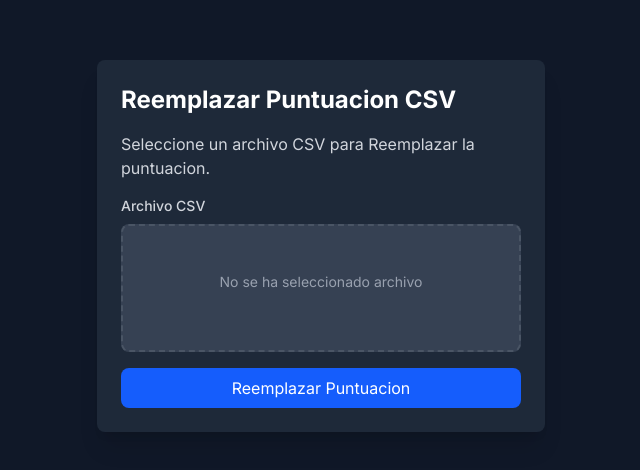
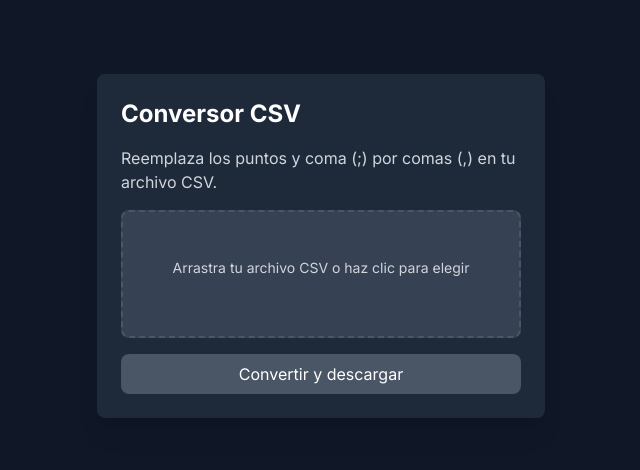
Before and after one commit to DreamWeavers-interactive-studio/csv-converter, a Next.js app: page / in a window 1280 px wide. Shown: the part 154-624 px from the top of the page, without its empty margins (319-959 px from the left). Built offline with nearby package versions, Linux system fonts and the light colour scheme.

Commit message:
feat(ui): rewrite converter with drag and drop, feedback and a11y

```diff
--- a/src/app/page.js
+++ b/src/app/page.js
@@ -1,7 +1,7 @@
-import CSVUploader from '@/components/CSVUploader';
+import CSVConverter from '@/components/CSVConverter';
 
 export default function Home() {
   return (
-    <CSVUploader />
+    <CSVConverter />
   );
 }
--- /dev/null
+++ b/src/components/CSVConverter.js
@@ -0,0 +1,141 @@
+'use client';
+import React, { useState } from 'react';
+import { convertCsv, validateCsvFile } from '@/lib/csv';
+
+export default function CSVConverter() {
+    const [file, setFile] = useState(null);
+    const [isDragging, setIsDragging] = useState(false);
+    const [isConverting, setIsConverting] = useState(false);
+    const [status, setStatus] = useState({ type: null, message: '' });
+
+    const showError = (message) => setStatus({ type: 'error', message });
+    const showSuccess = (message) => setStatus({ type: 'success', message });
+
+    const handleFile = (selected) => {
+        setStatus({ type: null, message: '' });
+        if (!selected) return;
+
+        const { valid, error } = validateCsvFile(selected);
+        if (!valid) {
+            setFile(null);
+            showError(error);
+            return;
+        }
+        setFile(selected);
+    };
+
+    const handleFileChange = (event) => {
+        handleFile(event.target.files[0]);
+    };
+
+    const handleDragOver = (event) => {
+        event.preventDefault();
+        setIsDragging(true);
+    };
+
+    const handleDragLeave = () => {
+        setIsDragging(false);
+    };
+
+    const handleDrop = (event) => {
+        event.preventDefault();
+        setIsDragging(false);
+        handleFile(event.dataTransfer.files[0]);
+    };
+
+    const convertAndDownload = async (event) => {
+        event.preventDefault();
+        if (!file) {
+            showError('Selecciona un archivo CSV primero.');
+            return;
+        }
+
+        setIsConverting(true);
+        setStatus({ type: null, message: '' });
+
+        try {
+            const text = await file.text();
+            const convertedText = convertCsv(text);
+
+            const blob = new Blob([convertedText], { type: 'text/csv;charset=utf-8;' });
+            const url = URL.createObjectURL(blob);
+            const link = document.createElement('a');
+            link.href = url;
+            link.setAttribute('download', `converted_${file.name}`);
+            document.body.appendChild(link);
+            link.click();
+            document.body.removeChild(link);
+            URL.revokeObjectURL(url);
+
+            showSuccess(`Archivo convertido y descargado: converted_${file.name}`);
+        } catch (error) {
+            console.error('Error al convertir el archivo:', error);
+            showError('Hubo un error al convertir el archivo. Inténtalo de nuevo.');
+        } finally {
+            setIsConverting(false);
+        }
+    };
+
+    return (
+        <div className="flex items-center justify-center min-h-screen bg-gray-900">
+            <div className="w-full max-w-md p-6 bg-gray-800 rounded-lg shadow-xl">
+                <h1 className="mb-4 text-2xl font-bold text-white">Conversor CSV</h1>
+                <p className="mb-4 text-gray-300">
+                    Reemplaza los puntos y coma (;) por comas (,) en tu archivo CSV.
+                </p>
+                <form onSubmit={convertAndDownload} aria-busy={isConverting}>
+                    <div className="mb-4">
+                        <label
+                            onDragOver={handleDragOver}
+                            onDragLeave={handleDragLeave}
+                            onDrop={handleDrop}
+                            className={`flex flex-col items-center justify-center w-full h-32 border-2 border-dashed rounded-lg cursor-pointer bg-gray-700 transition-colors hover:bg-gray-600 focus-within:border-blue-400 focus-within:ring-2 focus-within:ring-blue-500 focus-within:bg-blue-900/40 ${
+                                isDragging
+                                    ? 'border-blue-400 bg-blue-900/40'
+                                    : 'border-gray-600'
+                            }`}
+                        >
+                            <span className="flex flex-col items-center justify-center pt-5 pb-6 px-4 text-center">
+                                <span className="mb-2 block text-sm text-gray-300">
+                                    {file
+                                        ? file.name
+                                        : 'Arrastra tu archivo CSV o haz clic para elegir'}
+                                </span>
+                            </span>
+                            <input
+                                id="csv-file"
+                                type="file"
+                                className="sr-only"
+                                accept=".csv,text/csv"
+                                onChange={handleFileChange}
+                            />
+                        </label>
+                    </div>
+
+                    {status.type === 'error' && (
+                        <p role="alert" className="mb-4 text-sm text-red-400">
+                            {status.message}
+                        </p>
+                    )}
+                    {status.type === 'success' && (
+                        <p role="status" className="mb-4 text-sm text-green-400">
+                            {status.message}
+                        </p>
+                    )}
+
+                    <button
+                        type="submit"
+                        disabled={!file || isConverting}
+                        className={`w-full px-4 py-2 text-white rounded-lg transition-colors ${
+                            !file || isConverting
+                                ? 'bg-gray-600 cursor-not-allowed'
+                                : 'bg-blue-600 hover:bg-blue-700 focus:outline-none focus:ring-2 focus:ring-blue-500 focus:ring-opacity-50'
+                        }`}
+                    >
+                        {isConverting ? 'Convirtiendo...' : 'Convertir y descargar'}
+                    </button>
+                </form>
+            </div>
+        </div>
+    );
+}
--- a/src/components/CSVUploader.js
+++ /dev/null
@@ -1,84 +0,0 @@
-'use client';
-import React, { useState } from 'react';
-
-export default function CSVConverter() {
-    const [file, setFile] = useState(null);
-
-    const handleFileChange = (event) => {
-        setFile(event.target.files[0]);
-    };
-
-    const convertAndDownload = async (event) => {
-        event.preventDefault();
-        if (!file) {
-            alert('Por favor, seleccione un archivo primero.');
-            return;
-        }
-
-        try {
-            // Leer el archivo
-            const text = await file.text();
-
-            // Reemplazar punto y coma por comas
-            const convertedText = text.replace(/;/g, ',');
-
-            // Crear un nuevo Blob con el contenido convertido
-            const blob = new Blob([convertedText], { type: 'text/csv;charset=utf-8;' });
-
-            // Crear un enlace de descarga
-            const url = URL.createObjectURL(blob);
-            const link = document.createElement('a');
-            link.href = url;
-            link.setAttribute('download', `converted_${file.name}`);
-
-            // Simular clic en el enlace para iniciar la descarga
-            document.body.appendChild(link);
-            link.click();
-
-            // Limpiar
-            document.body.removeChild(link);
-            URL.revokeObjectURL(url);
-        } catch (error) {
-            console.error('Error al convertir el archivo:', error);
-            alert('Hubo un error al convertir el archivo. Por favor, inténtelo de nuevo.');
-        }
-    };
-
-    return (
-        <div className="flex items-center justify-center min-h-screen bg-gray-900">
-            <div className="w-full max-w-md p-6 bg-gray-800 rounded-lg shadow-xl">
-                <h2 className="mb-4 text-2xl font-bold text-white">Reemplazar Puntuacion CSV</h2>
-                <p className="mb-4 text-gray-300">Seleccione un archivo CSV para Reemplazar la puntuacion.</p>
-                <form onSubmit={convertAndDownload}>
-                    <div className="mb-4">
-                        <label className="block mb-2 text-sm font-medium text-gray-300" htmlFor="csv-file">
-                            Archivo CSV
-                        </label>
-                        <div className="flex items-center justify-center w-full">
-                            <label className="flex flex-col items-center justify-center w-full h-32 border-2 border-gray-600 border-dashed rounded-lg cursor-pointer bg-gray-700 hover:bg-gray-600">
-                                <div className="flex flex-col items-center justify-center pt-5 pb-6">
-                                    <p className="mb-2 text-sm text-gray-400">
-                                        {file ? file.name : "No se ha seleccionado archivo"}
-                                    </p>
-                                </div>
-                                <input
-                                    id="csv-file"
-                                    type="file"
-                                    className="hidden"
-                                    accept=".csv"
-                                    onChange={handleFileChange}
-                                />
-                            </label>
-                        </div>
-                    </div>
-                    <button
-                        type="submit"
-                        className="w-full px-4 py-2 text-white bg-blue-600 rounded-lg hover:bg-blue-700 focus:outline-none focus:ring-2 focus:ring-blue-500 focus:ring-opacity-50"
-                    >
-                        Reemplazar Puntuacion
-                    </button>
-                </form>
-            </div>
-        </div>
-    );
-}
```
